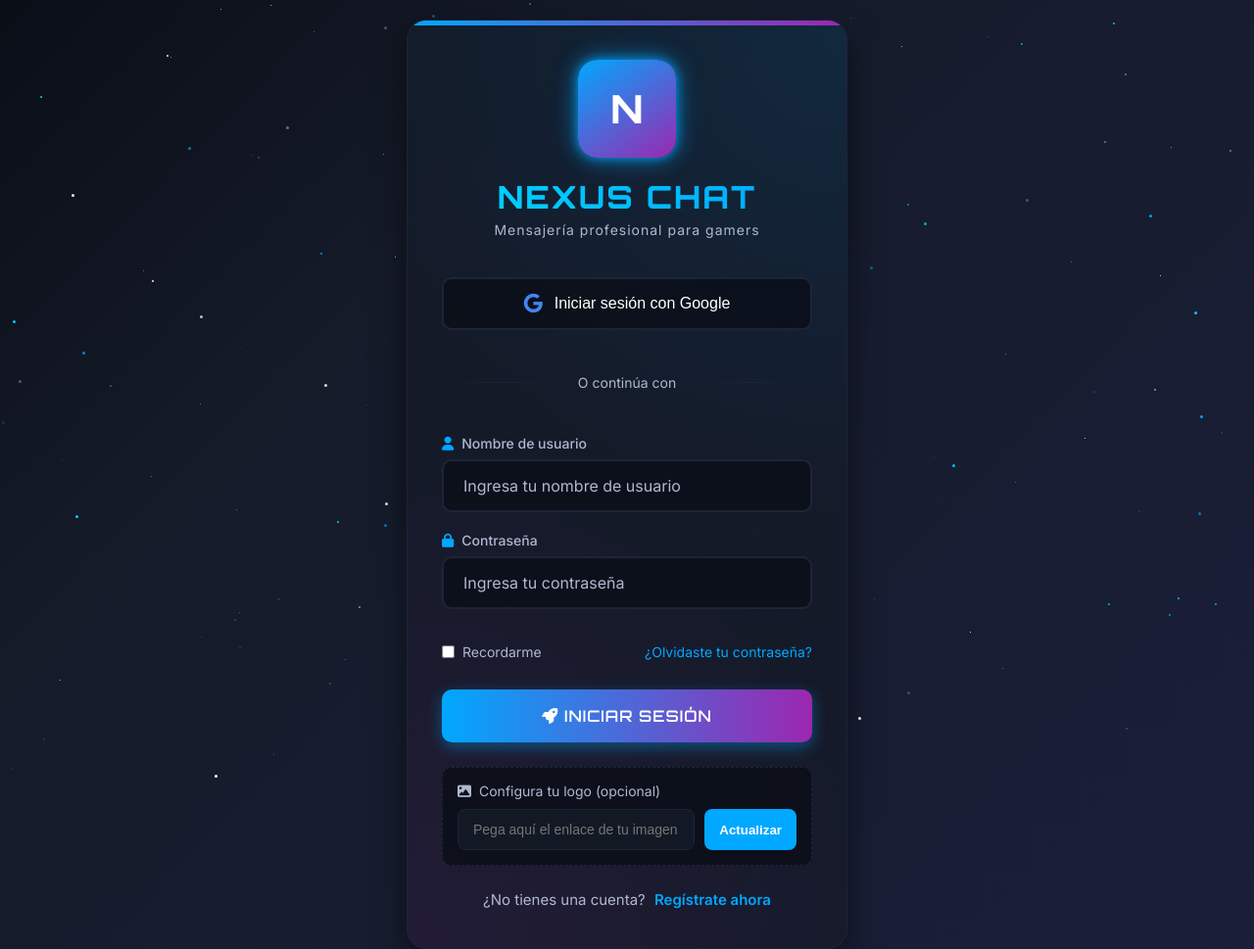
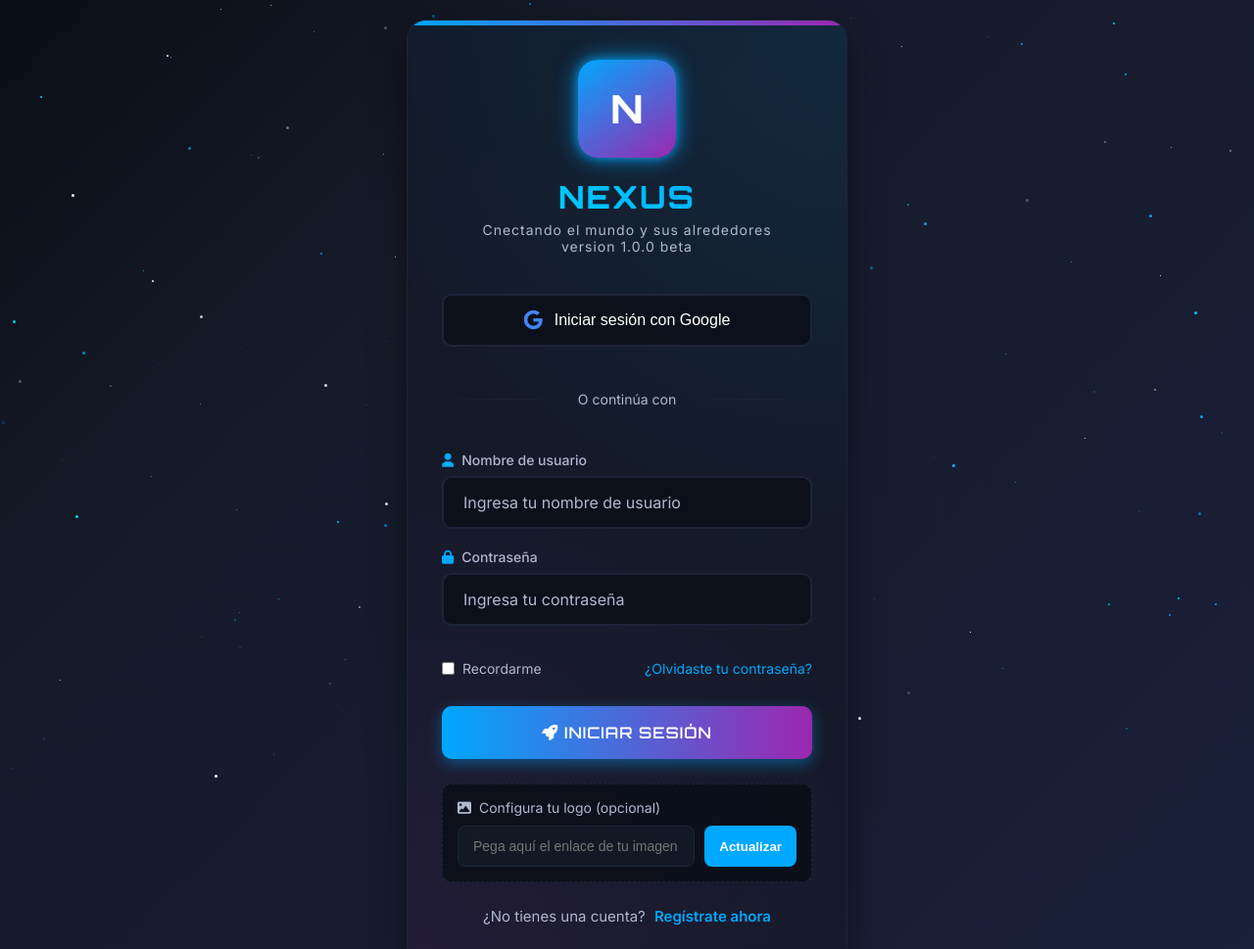
Before and after one commit to elsanchez-ok/Nexus, a plain HTML site: page index.html in a window 1280 px wide. Shown: the top 969 px of the page at 98% size. Drawn offline with Linux system fonts and the light colour scheme.

Commit message:
Update index.html

```diff
--- a/index.html
+++ b/index.html
@@ -3,7 +3,7 @@
 <head>
     <meta charset="UTF-8">
     <meta name="viewport" content="width=device-width, initial-scale=1.0">
-    <title>Nexus Chat - Login</title>
+    <title>Nexus | InfiniHon Tech</title>
     <link rel="stylesheet" href="https://cdnjs.cloudflare.com/ajax/libs/font-awesome/6.4.0/css/all.min.css">
     <link href="https://fonts.googleapis.com/css2?family=Orbitron:wght@400;500;600;700;800&family=Inter:wght@300;400;500;600&display=swap" rel="stylesheet">
     <style>
@@ -489,8 +489,9 @@
                     <!-- El logo se carga aquí, por defecto muestra "N" -->
                     <div class="default-logo">N</div>
                 </div>
-                <h1 class="app-name">NEXUS CHAT</h1>
-                <p class="app-tagline">Mensajería profesional para gamers</p>
+                <h1 class="app-name">NEXUS</h1>
+                <p class="app-tagline">Cnectando el mundo y sus alrededores</p>
+                <p class="app-tagline">version 1.0.0 beta</p>
             </div>
 
             <!-- Formulario de login -->
```
